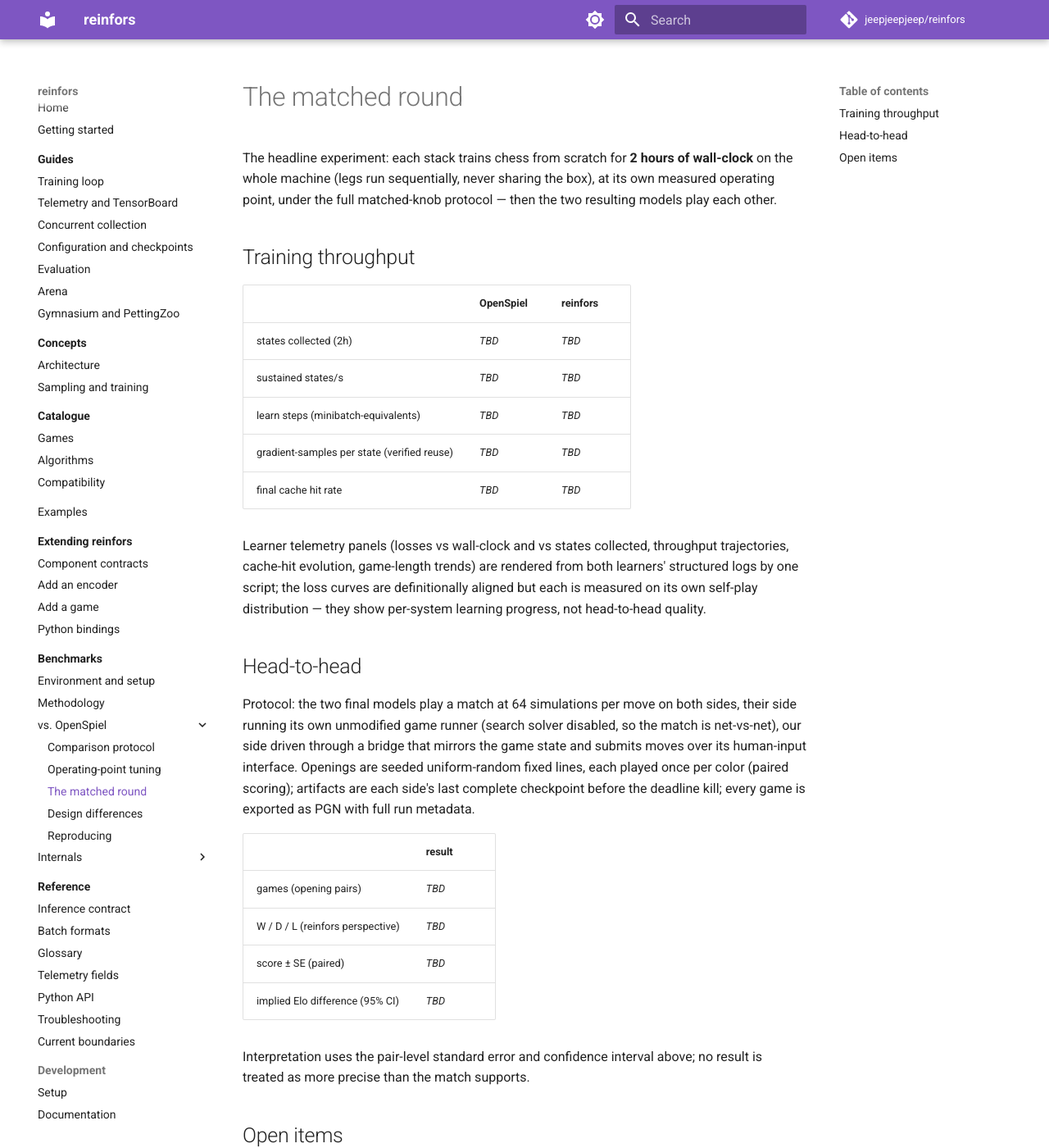
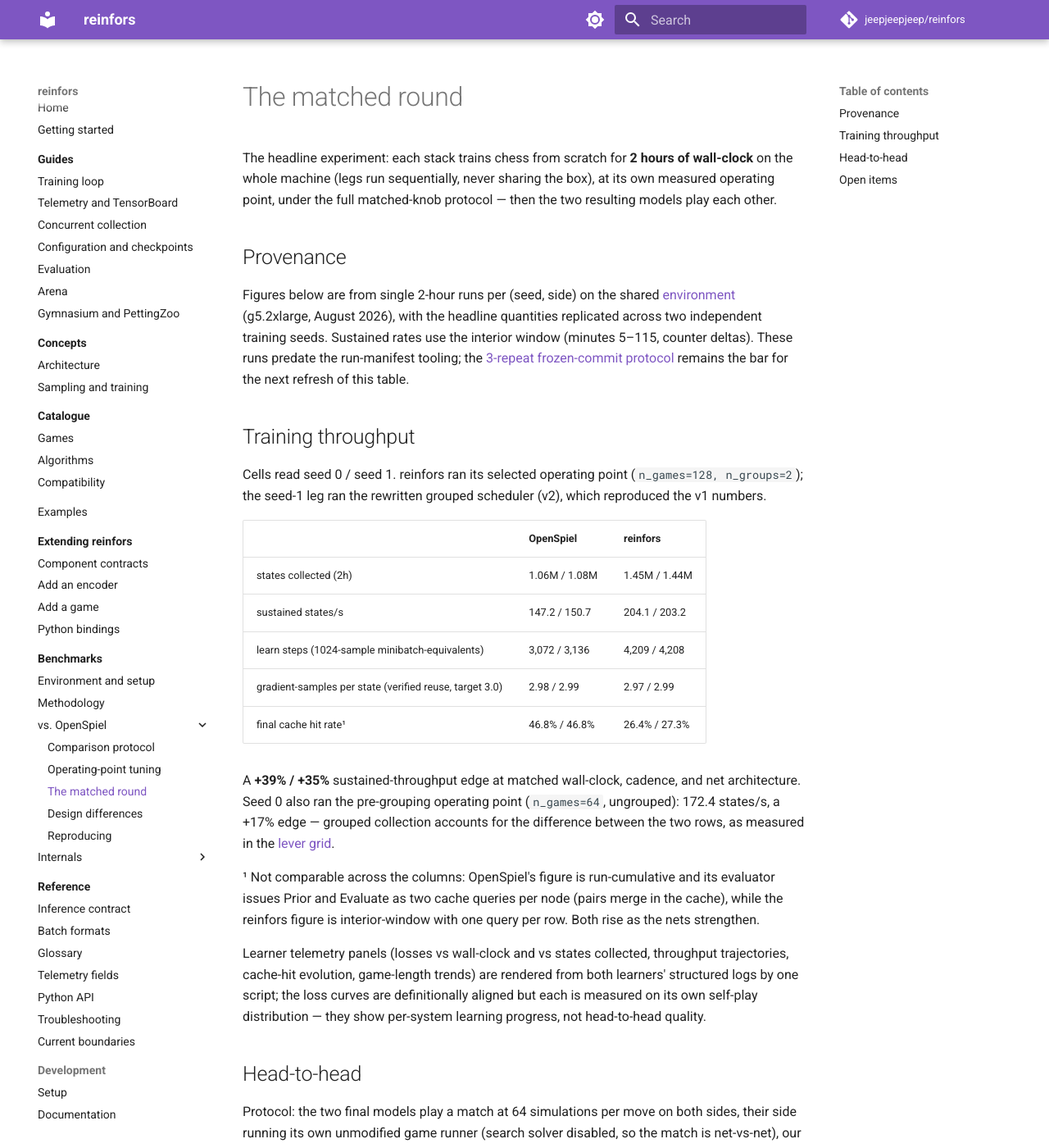
Before and after one commit to jeepjeepjeep/reinfors, an MkDocs documentation site: the page built from docs/benchmarks/openspiel/matched-round.md, in a window 1280 px wide and 1400 px high. Shown: the whole window at 82% size. Built offline with MkDocs 1.6.1 and Material for MkDocs 9.7.7, drawn with Linux system fonts in a browser that asks for light colours; comment, search, counter and statistics services are not loaded; some of the changed text lies outside the part shown.

Commit message:
benchmarks: measured figures for the matched round, H2H, and n_groups grid

```diff
--- a/docs/benchmarks/openspiel/matched-round.md
+++ b/docs/benchmarks/openspiel/matched-round.md
@@ -5,15 +5,39 @@
 operating point, under the full matched-knob protocol — then the two resulting models play
 each other.
 
+## Provenance
+
+Figures below are from single 2-hour runs per (seed, side) on the shared
+[environment](../setup.md) (g5.2xlarge, August 2026), with the headline quantities
+replicated across two independent training seeds. Sustained rates use the interior
+window (minutes 5–115, counter deltas). These runs predate the run-manifest tooling;
+the [3-repeat frozen-commit protocol](../methodology.md) remains the bar for the next
+refresh of this table.
+
 ## Training throughput
+
+Cells read seed 0 / seed 1. reinfors ran its selected operating point
+(`n_games=128, n_groups=2`); the seed-1 leg ran the rewritten grouped scheduler (v2),
+which reproduced the v1 numbers.
 
 | | OpenSpiel | reinfors |
 |---|---|---|
-| states collected (2h) | _TBD_ | _TBD_ |
-| sustained states/s | _TBD_ | _TBD_ |
-| learn steps (minibatch-equivalents) | _TBD_ | _TBD_ |
-| gradient-samples per state (verified reuse) | _TBD_ | _TBD_ |
-| final cache hit rate | _TBD_ | _TBD_ |
+| states collected (2h) | 1.06M / 1.08M | 1.45M / 1.44M |
+| sustained states/s | 147.2 / 150.7 | 204.1 / 203.2 |
+| learn steps (1024-sample minibatch-equivalents) | 3,072 / 3,136 | 4,209 / 4,208 |
+| gradient-samples per state (verified reuse, target 3.0) | 2.98 / 2.99 | 2.97 / 2.99 |
+| final cache hit rate¹ | 46.8% / 46.8% | 26.4% / 27.3% |
+
+A **+39% / +35%** sustained-throughput edge at matched wall-clock, cadence, and net
+architecture. Seed 0 also ran the pre-grouping operating point (`n_games=64`,
+ungrouped): 172.4 states/s, a +17% edge — grouped collection accounts for the
+difference between the two rows, as measured in the
+[lever grid](../internal/throughput-levers.md).
+
+¹ Not comparable across the columns: OpenSpiel's figure is run-cumulative and its
+evaluator issues Prior and Evaluate as two cache queries per node (pairs merge in the
+cache), while the reinfors figure is interior-window with one query per row. Both rise
+as the nets strengthen.
 
 Learner telemetry panels (losses vs wall-clock and vs states collected, throughput
 trajectories, cache-hit evolution, game-length trends) are rendered from both learners'
@@ -30,18 +54,28 @@
 once per color (paired scoring); artifacts are each side's last complete checkpoint before
 the deadline kill; every game is exported as PGN with full run metadata.
 
-| | result |
+| | result (pooled) |
 |---|---|
-| games (opening pairs) | _TBD_ |
-| W / D / L (reinfors perspective) | _TBD_ |
-| score ± SE (paired) | _TBD_ |
-| implied Elo difference (95% CI) | _TBD_ |
+| games (opening pairs) | 250 (125) |
+| W / D / L (reinfors perspective) | 74 / 130 / 46 |
+| score ± SE (paired) | 0.556 ± 0.022 |
+| implied Elo difference (95% CI) | +39 (+9 to +70) |
+
+The pool combines three protocol-identical matches; the edge holds in each and
+replicates across the independent seed-1 training draw:
+
+| match | nets | games | W / D / L | score ± SE |
+|---|---|---|---|---|
+| seed 0, match 1 | rf `n64` leg vs OS | 50 | 14 / 28 / 8 | 0.560 ± 0.051 |
+| seed 0, match 2 | rf `n128×2` leg vs OS | 100 | 34 / 44 / 22 | 0.560 ± 0.037 |
+| seed 1 | rf `n128×2` leg vs OS | 100 | 26 / 58 / 16 | 0.550 ± 0.034 |
 
 Interpretation uses the pair-level standard error and confidence interval above; no result
 is treated as more precise than the match supports.
 
 ## Open items
 
-- **single seed per side** — training-run variance in AlphaZero-style setups is real, and
-  match-level precision is not over-interpreted because of it;
+- **single run per (seed, configuration)** — the seed-1 replicate addresses training-draw
+  variance for the headline claims, but the formal 3-repeat protocol at a frozen commit
+  has not yet been run;
 - one game (chess) at one net size.
```
Also changed, not shown: docs/benchmarks/internal/throughput-levers.md (+17 -9 lines), docs/benchmarks/openspiel/index.md (+9 -0 lines).
